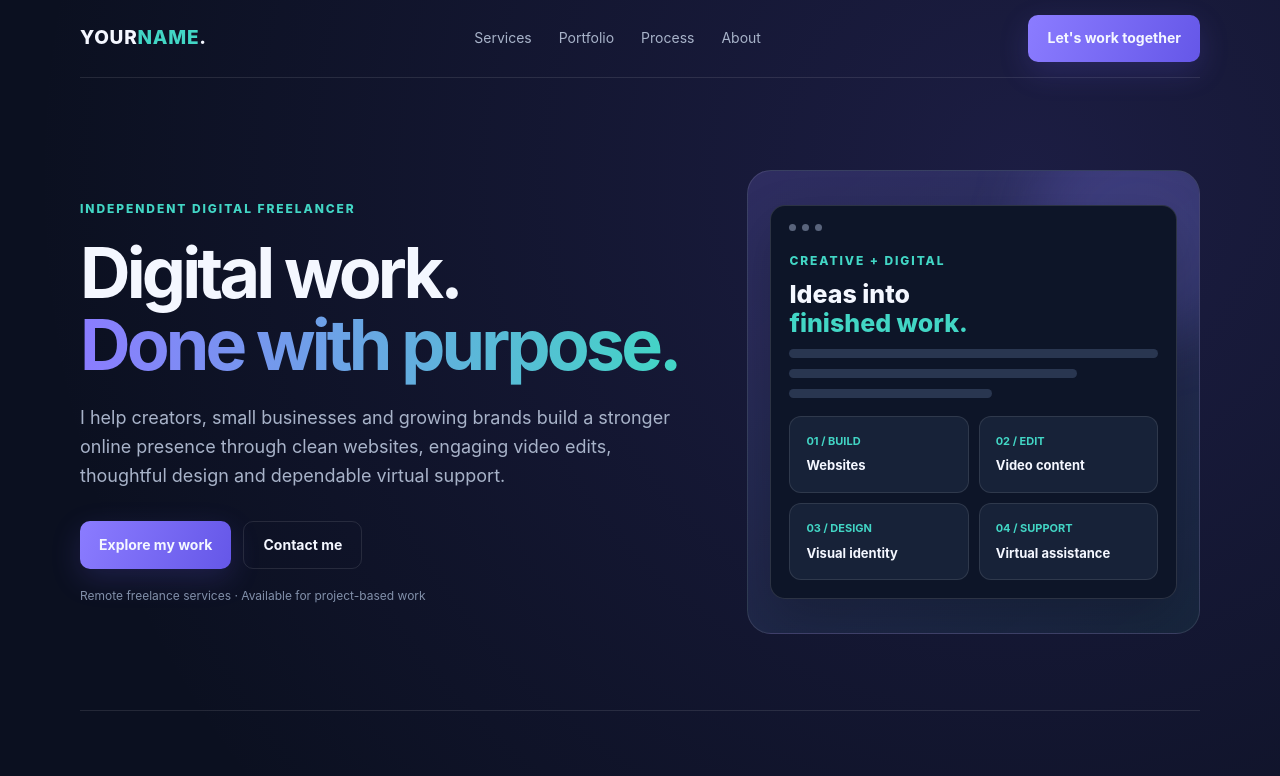
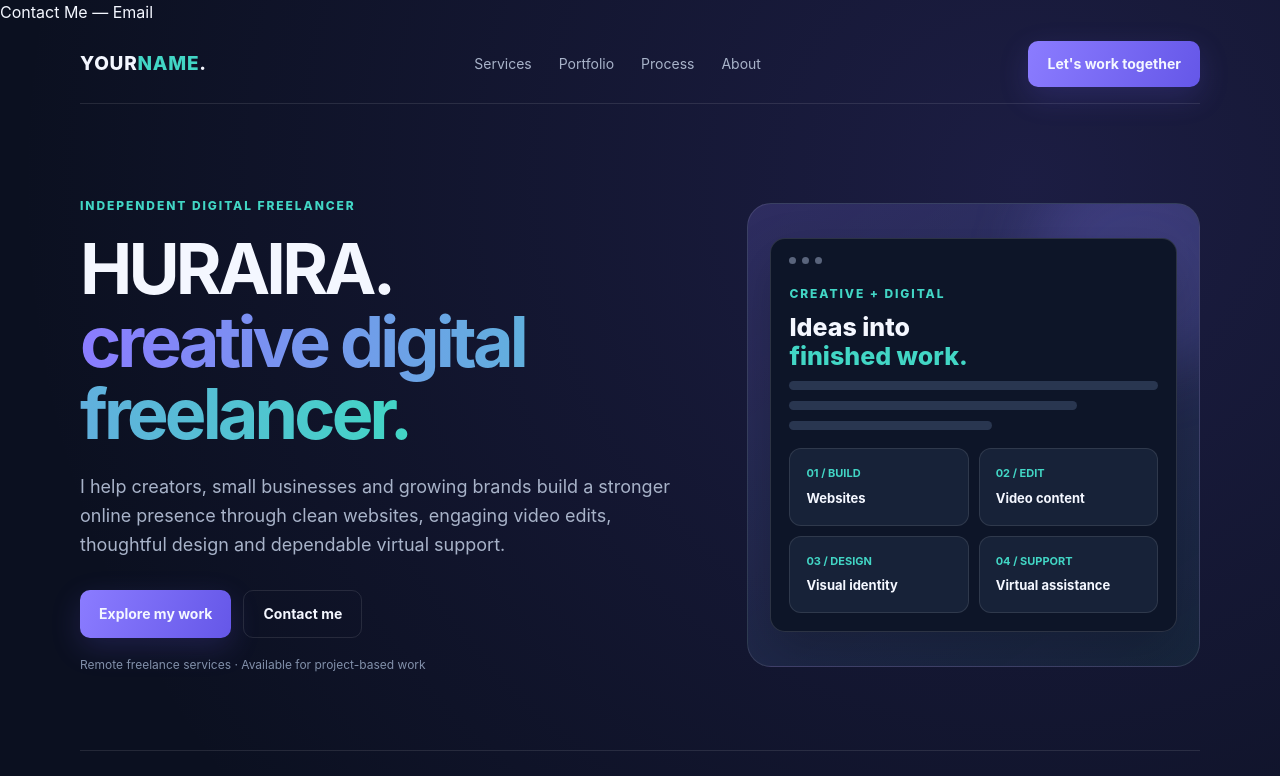
Before and after one commit to 1hurairaaa/portfolio, a plain HTML site: page index.html in a window 1280 px wide. Shown: the top 776 px of the page. Drawn offline with Linux system fonts and the light colour scheme.

Commit message:
Revise portfolio details and contact information
Updated the portfolio details and contact information in index.html.

```diff
--- a/index.html
+++ b/index.html
@@ -4,7 +4,7 @@
 <meta charset="UTF-8">
 <meta name="viewport" content="width=device-width, initial-scale=1.0">
 <meta name="description" content="Digital freelancer portfolio — web development, video editing, graphic design and virtual assistance.">
-<title>YOUR NAME — Digital Freelancer</title>
+<title>HURAIRA — Digital Freelancer</title>
 <style>
 :root{--bg:#0b1020;--panel:#121a2d;--panel2:#172238;--text:#f4f7ff;--muted:#a8b3c9;--line:rgba(255,255,255,.1);--a:#8b7cff;--b:#42d6c5;--max:1120px}
 *{box-sizing:border-box}html{scroll-behavior:smooth}body{margin:0;background:radial-gradient(circle at 80% 5%,rgba(88,75,190,.22),transparent 28%),var(--bg);color:var(--text);font:16px/1.6 Inter,ui-sans-serif,system-ui,-apple-system,Segoe UI,Arial,sans-serif}
@@ -36,12 +36,15 @@ footer{padding:28px 0;color:#8390a8;font-size:12px;display:flex;justify-content:
 @media(max-width:560px){.wrap{width:min(100% - 28px,var(--max))}.navlinks{display:none}.hero{padding:52px 0}.grid,.workgrid{grid-template-columns:1fr}.contact{padding:25px;display:block}.contact .btn{margin-top:20px}.checks{grid-template-columns:1fr}footer{display:block}footer span{display:block;margin:5px 0}}
 </style>
 </head>
+  <a href="mailto:hurairasiddique.hs@gmail.com">
+  Contact Me — Email
+</a>
 <body>
 <div class="wrap">
 <nav><a class="logo" href="#">YOUR<span>NAME</span>.</a><div class="navlinks"><a href="#services">Services</a><a href="#work">Portfolio</a><a href="#process">Process</a><a href="#about">About</a></div><a class="btn" href="#contact">Let's work together</a></nav>
 <main>
 <div class="hero">
-<div><div class="eyebrow">Independent Digital Freelancer</div><h1>Digital work.<br><em>Done with purpose.</em></h1><p class="lead">I help creators, small businesses and growing brands build a stronger online presence through clean websites, engaging video edits, thoughtful design and dependable virtual support.</p><div class="actions"><a class="btn" href="#work">Explore my work</a><a class="btn secondary" href="#contact">Contact me</a></div><div class="note">Remote freelance services · Available for project-based work</div></div>
+<div><div class="eyebrow">Independent Digital Freelancer</div><h1>HURAIRA.<br><em>creative digital freelancer.</em></h1><p class="lead">I help creators, small businesses and growing brands build a stronger online presence through clean websites, engaging video edits, thoughtful design and dependable virtual support.</p><div class="actions"><a class="btn" href="#work">Explore my work</a><a class="btn secondary" href="#contact">Contact me</a></div><div class="note">Remote freelance services · Available for project-based work</div></div>
 <div class="visual"><div class="mock"><div class="dots"><i></i><i></i><i></i></div><div class="eyebrow">Creative + Digital</div><div style="font-size:25px;font-weight:850;line-height:1.15;margin:10px 0">Ideas into<br><span style="color:var(--b)">finished work.</span></div><div class="mockline"></div><div class="mockline mid"></div><div class="mockline short"></div><div class="tiles"><div class="tile"><span>01 / BUILD</span>Websites</div><div class="tile"><span>02 / EDIT</span>Video content</div><div class="tile"><span>03 / DESIGN</span>Visual identity</div><div class="tile"><span>04 / SUPPORT</span>Virtual assistance</div></div></div></div>
 </div>
 <section id="services"><div class="section-head"><div class="eyebrow">What I can do</div><h2>Practical digital services, in one place.</h2><p class="sub">Choose a focused service or combine services for a complete project. Scope and delivery time are agreed before work begins.</p></div>
@@ -70,6 +73,9 @@ footer{padding:28px 0;color:#8390a8;font-size:12px;display:flex;justify-content:
 <section id="contact"><div class="contact"><div><div class="eyebrow">Have a project in mind?</div><h2>Let's make it happen.</h2><p>Share what you need, your timeline and any references. I'll reply to discuss the next step.</p></div><a class="btn" href="mailto:YOUR_EMAIL@example.com">Email me ↗</a></div></section>
 </main>
 <footer><span>© 2026 YOUR NAME. All rights reserved.</span><span>Independent Digital Freelancer · Pakistan / Remote</span></footer>
-</div>
+</diva
+  <a href="mailto:hurairasiddique.hs@gmail.com">
+  Contact Me — Email
+</a>
 </body>
 </html>
```
